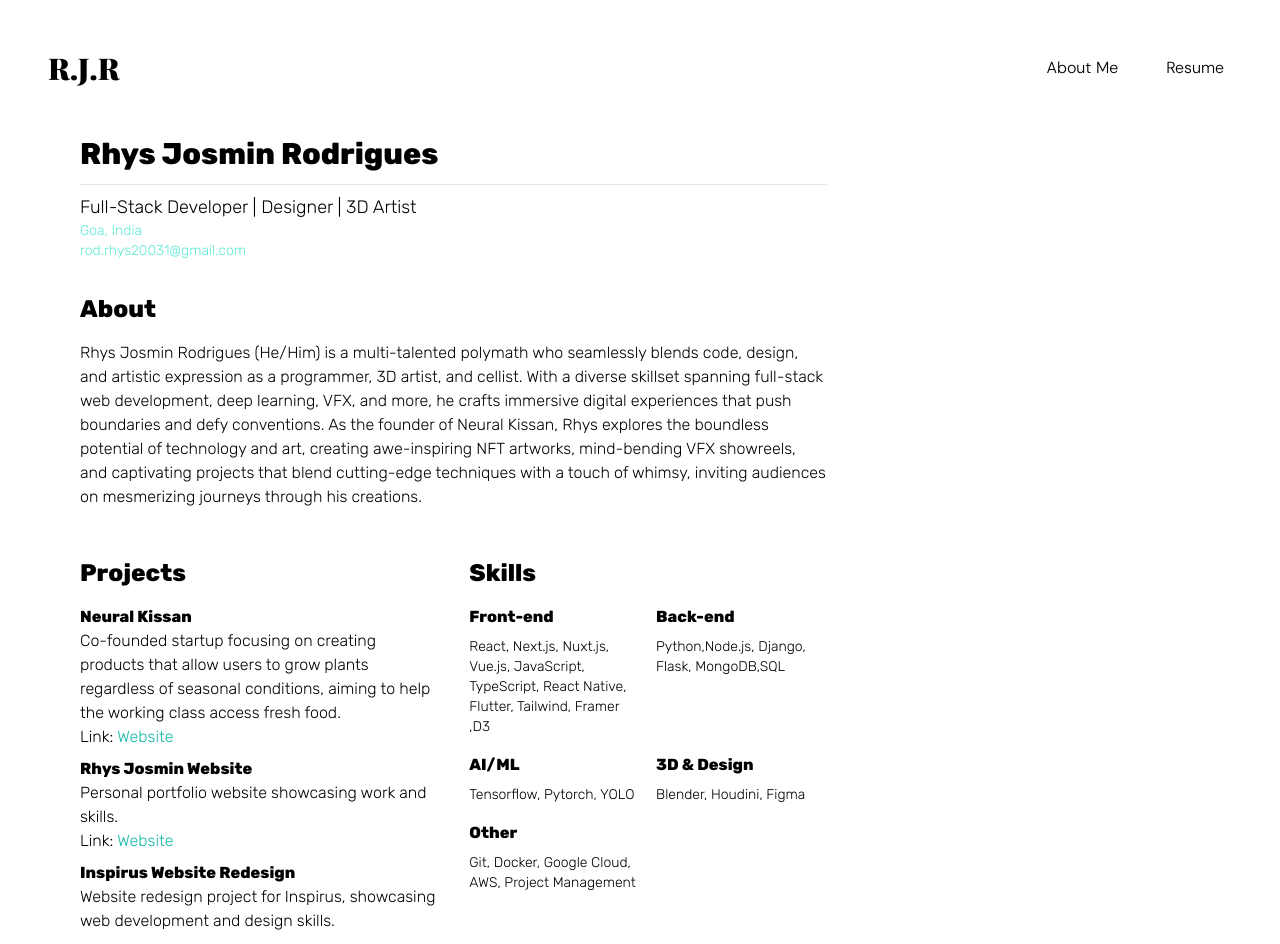
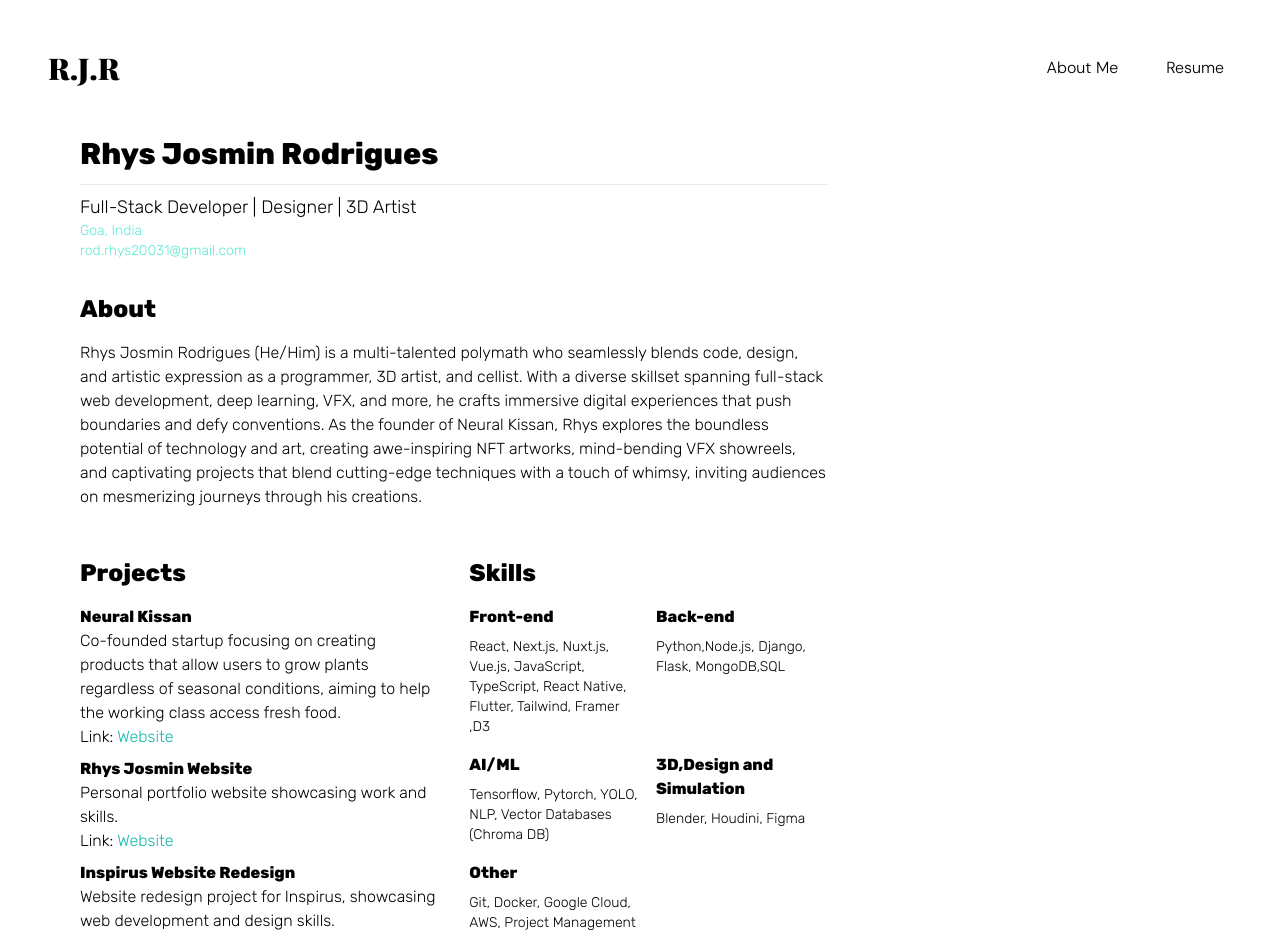
Before and after one commit to Rhysjosmin/Rhys-josmin, a Next.js app in the folder portfolio/: page /Resume in a window 1280 px wide. Shown: the top 944 px of the page. Built offline with nearby package versions, Linux system fonts and the light colour scheme; a web font is replaced by a local one.

Commit message:
Updated Resume Skills

```diff
--- a/portfolio/src/app/Resume/page.tsx
+++ b/portfolio/src/app/Resume/page.tsx
@@ -134,10 +134,10 @@ export default function Resume() {
             </div>
             <div>
               <h3 className="font-bold mb-2">AI/ML</h3>
-              <p className="text-sm">Tensorflow, Pytorch, YOLO</p>
+              <p className="text-sm">Tensorflow, Pytorch, YOLO, NLP, Vector Databases (Chroma DB)</p>
             </div>
             <div>
-              <h3 className="font-bold mb-2">3D & Design</h3>
+              <h3 className="font-bold mb-2">3D,Design and Simulation</h3>
               <p className="text-sm">Blender, Houdini, Figma</p>
             </div>
             <div>
```
